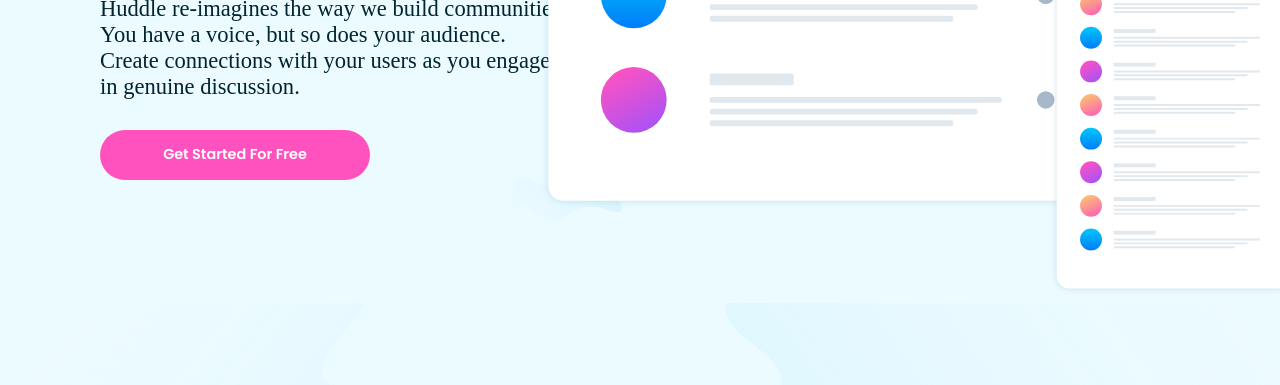
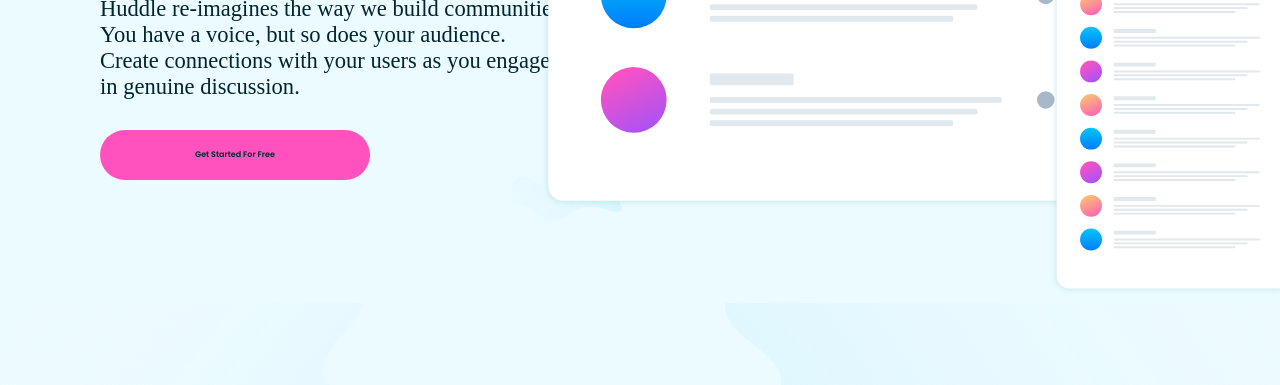
Before and after one commit to Ivanzapata2126/Huddle-page-HTML, a plain HTML site: page index.html in a window 1280 px wide. Shown: the part 415-800 px from the top of the page. Drawn offline with Linux system fonts and the light colour scheme.

Commit message:
Update style.css

```diff
--- a/style.css
+++ b/style.css
@@ -92,8 +92,10 @@ body {
     font-family: "Poppins";
     font-size: 0.9rem;
     justify-content: center;
+    font-family: "Poppins";
+    color: hsl(192, 100%, 9%);
+    font-size: 0.5rem;
     align-items: center;
-    color: white;
 }
 
 .card-section {
```
